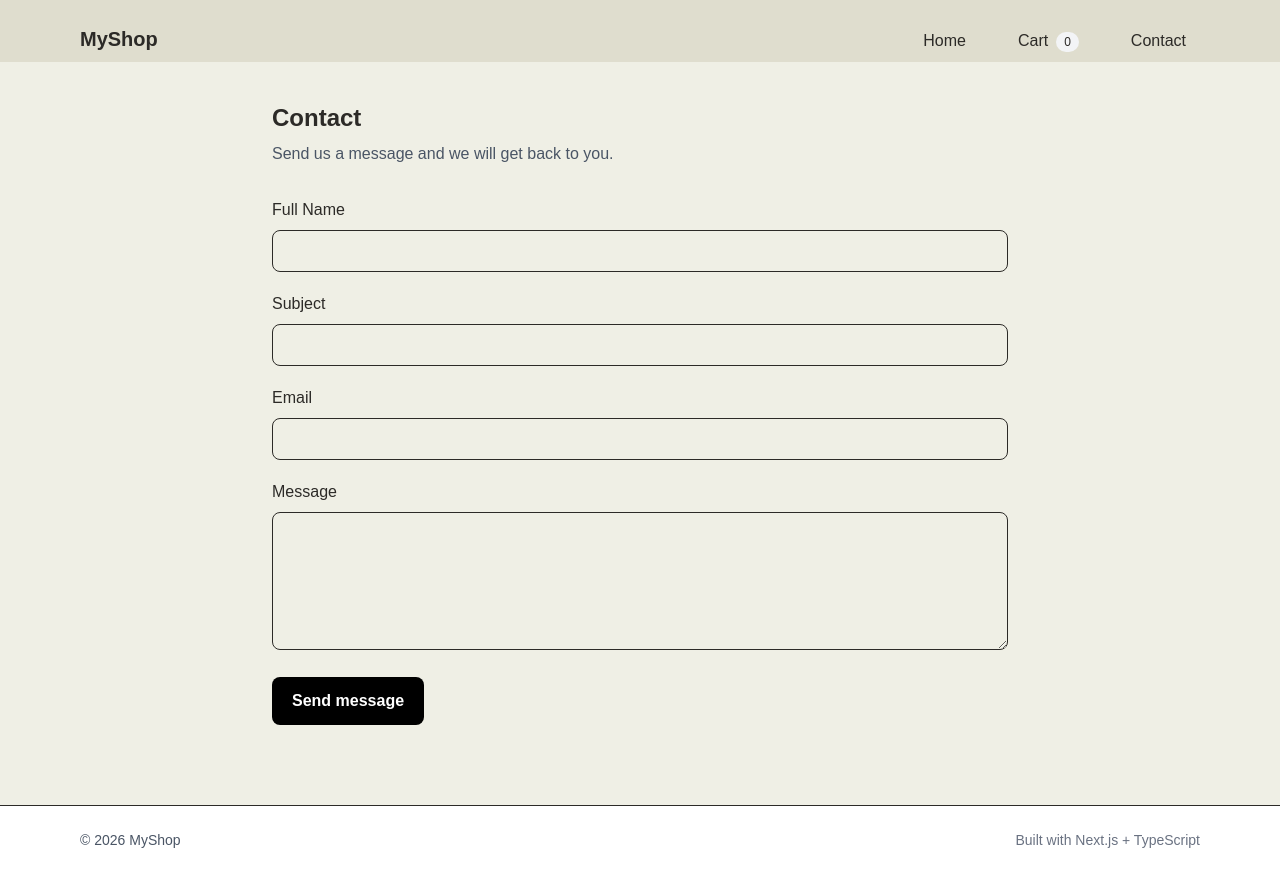
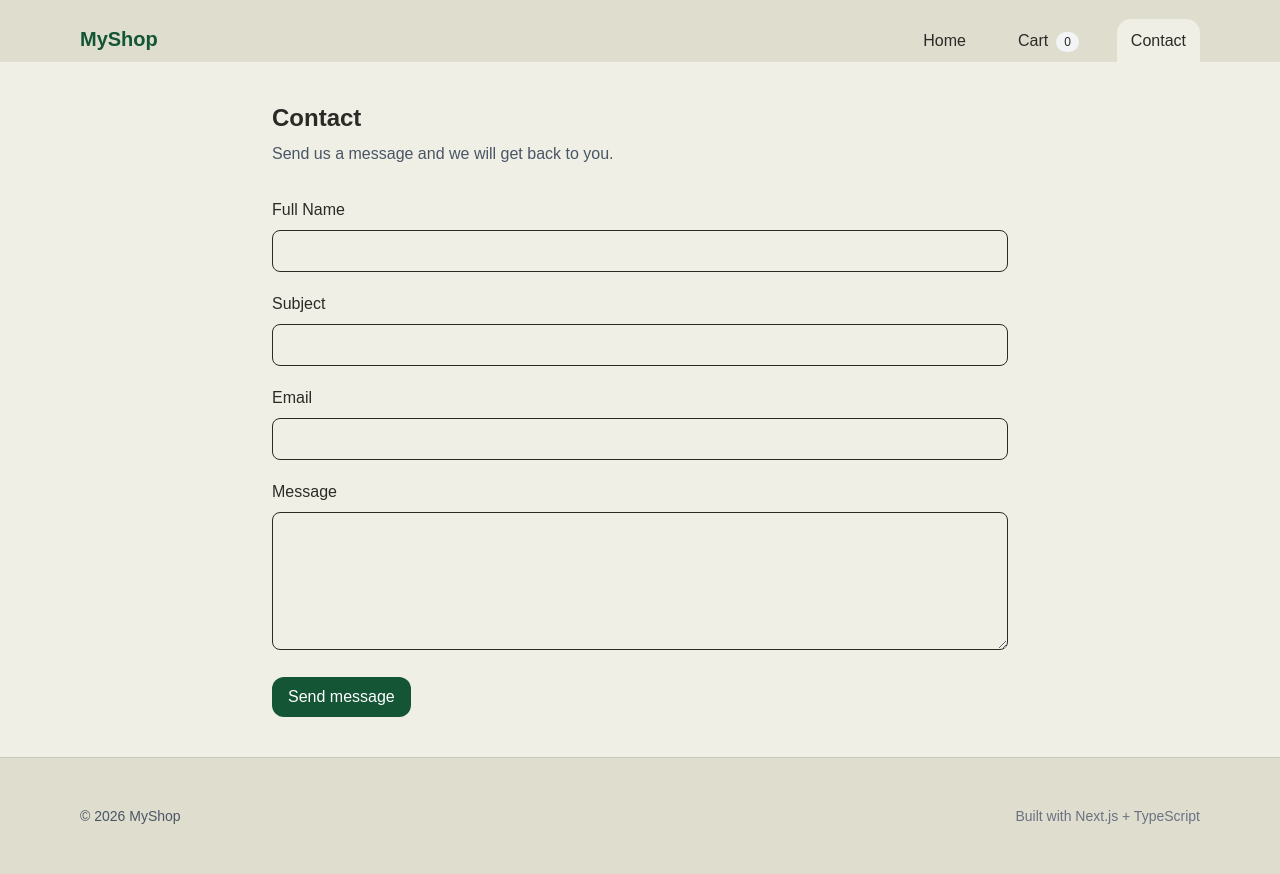
Before and after one commit to NoroffFEU/jsfw-2025-v1-anna-k-js-frameworks-ca, a Next.js app: page /contact in a window 1280 px wide. Built offline with nearby package versions, Linux system fonts and the light colour scheme.

Commit message:
added stylig, and layout bugs

```diff
--- a/app/cart/page.tsx
+++ b/app/cart/page.tsx
@@ -130,7 +130,7 @@ export default function CartPage() {
 
           <Link
             href="/checkout-success"
-            className="mt-6 block text-center rounded-lg bg-black text-white px-5 py-3 font-semibold hover:bg-black/90 transition"
+            className="btn-primary mt-4 inline-flex items-center justify-center"
           >
             Checkout
           </Link>
--- a/app/contact/page.tsx
+++ b/app/contact/page.tsx
@@ -182,10 +182,7 @@ export default function ContactPage() {
           )}
         </div>
 
-        <button
-          type="submit"
-          className="rounded-lg bg-black text-white px-5 py-3 font-semibold transition hover:bg-black/90 active:scale-95 focus:outline-none focus:ring-2 focus:ring-black/30"
-        >
+        <button type="submit" className="btn-primary">
           Send message
         </button>
       </form>
--- a/app/globals.css
+++ b/app/globals.css
@@ -4,7 +4,7 @@
   --background: #efefe5;
   --foreground: #2c2a27;
   --section: #dfddce;
-  --accent: #792e17;
+  --accent: #135534;
 }
 
 @theme inline {
@@ -53,3 +53,20 @@ body {
 .nav-link.is-active {
   background: var(--background);
 }
+
+.btn-primary {
+  background: var(--accent);
+  color: white;
+  padding: 0.5rem 1rem;
+  border-radius: 0.75rem;
+  font-weight: 500;
+  transition: transform 120ms ease, opacity 120ms ease;
+}
+
+.btn-primary:hover {
+  opacity: 0.9;
+}
+
+.btn-primary:active {
+  transform: translateY(1px);
+}
--- a/app/layout.tsx
+++ b/app/layout.tsx
@@ -29,11 +29,11 @@ export default function RootLayout({
 }>) {
   return (
     <html lang="en">
-      <body className="bg-background text-text">
+      <body className="bg-background text-text min-h-screen flex flex-col">
         <ToastProvider>
           <CartProvider>
             <Header />
-            {children}
+            <div className="flex-1">{children}</div>
             <Footer />
             <ToastViewport />
           </CartProvider>
--- a/app/page.tsx
+++ b/app/page.tsx
@@ -13,7 +13,7 @@ export default async function HomePage() {
       <h1 className="text-3xl font-bold">Online Shop</h1>
       <p className="mt-2 text-gray-600">Browse products</p>
       <SearchBar products={products} />
-       <section className="mt-8 grid gap-6 sm:grid-cols-2 lg:grid-cols-3 xl:grid-cols-4">
+       <section className="mt-10 grid gap-8 sm:grid-cols-2 lg:grid-cols-3 xl:grid-cols-4">
           {products.map((product) => (
             <ProductCard key={product.id} product={product} />
           ))}
--- a/components/AddToCartButton/AddToCartButton.tsx
+++ b/components/AddToCartButton/AddToCartButton.tsx
@@ -30,7 +30,7 @@ export default function AddToCartButton({ product }: AddToCartButtonProps) {
     <button
       type="button"
       onClick={handleAddToCart}
-      className="w-full sm:w-auto rounded-lg bg-black text-white px-5 py-3 font-semibold transition hover:bg-black/85 active:scale-95 focus:outline-none focus:ring-2 focus:ring-black/30"
+      className="btn-primary"
     >
       Add to Cart
     </button>
--- a/components/Footer/Footer.tsx
+++ b/components/Footer/Footer.tsx
@@ -4,7 +4,7 @@ export default function Footer() {
   const year = new Date().getFullYear()
 
   return (
-    <footer className="border-t bg-white mt-10">
+    <footer className="border-t border-black/10 section-bg py-6">
       <Container className="py-6 text-sm text-gray-600 flex items-center justify-between">
         <p>© {year} MyShop</p>
         <p className="text-gray-500">Built with Next.js + TypeScript</p>
--- a/components/Header/Header.tsx
+++ b/components/Header/Header.tsx
@@ -3,32 +3,30 @@
 import Link from "next/link";
 import Container from "@/components/Layout/Container";
 import { useCart } from "@/context/CartContext";
+import NavLink from "@/components/NavLink/NavLink";
+
 
 export default function Header() {
   const { state } = useCart();
   const cartCount = state.items.reduce((sum, item) => sum + item.quantity, 0);
   return (
-    <header className="section-bg ">
+    <header className="section-bg relative">
       <Container className="max-w-6xl mx-auto px-4 pt-4 pb-0 flex items-center justify-between">
-        <Link href="/" className="text-xl font-bold">
+        <Link href="/" className="text-lg sm:text-xl font-bold accent-text">
           MyShop
         </Link>
 
-        <nav className="relative z-10 flex items-center gap-6 self-end">
-          <Link href="/" className="nav-link">
-            Home
-          </Link>
+        <nav className="flex items-end gap-2 sm:gap-6 relative z-10">
+          <NavLink href="/">Home</NavLink>
 
-          <Link href="/cart" className="nav-link">
+          <NavLink href="/cart">
             Cart
             <span className="ml-2 inline-flex items-center justify-center rounded-full bg-gray-100 px-2 py-0.5 text-xs">
               {cartCount}
             </span>
-          </Link>
+          </NavLink>
 
-          <Link href="/contact" className="nav-link">
-            Contact
-          </Link>
+          <NavLink href="/contact">Contact</NavLink>
         </nav>
       </Container>
     </header>
--- /dev/null
+++ b/components/NavLink/NavLink.tsx
@@ -0,0 +1,24 @@
+"use client"
+
+import Link from "next/link"
+import { usePathname } from "next/navigation"
+
+type NavLinkProps = {
+  href: string
+  children: React.ReactNode
+}
+
+export default function NavLink({ href, children }: NavLinkProps) {
+  const pathname = usePathname()
+
+  const isActive = pathname === href
+
+  return (
+    <Link
+      href={href}
+      className={`nav-link ${isActive ? "is-active" : ""}`}
+    >
+      {children}
+    </Link>
+  )
+}
--- a/components/ProductCard/ProductCard.tsx
+++ b/components/ProductCard/ProductCard.tsx
@@ -15,12 +15,12 @@ export default function ProductCard({ product }: ProductCardProps) {
   return (
     <Link
       href={`/product/${product.id}`}
-      className="group block rounded-xl bg-white shadow-sm border overflow-hidden hover:shadow-md transition"
+      className="group block rounded-xl bg-white shadow-sm border border-black/10 overflow-hidden transition hover:-translate-y-1 hover:shadow-lg"
       aria-label={`View details for ${product.title}`}
     >
       <div className="relative aspect-square bg-gray-100">
         {hasDiscount && discountPercent > 0 && (
-          <div className="absolute left-3 top-3 z-10 rounded-full bg-black/80 text-white text-xs px-3 py-1">
+          <div className="absolute left-3 top-3 z-10 rounded-full accent-bg text-white text-xs px-3 py-1">
             -{discountPercent}%
           </div>
         )}
@@ -29,7 +29,7 @@ export default function ProductCard({ product }: ProductCardProps) {
           src={product.image?.url || '/placeholder.png'}
           alt={product.image?.alt || product.title}
           fill
-          className="object-cover group-hover:scale-[1.02] transition"
+          className="object-cover transition-transform duration-300 group-hover:scale-[1.04]"
           sizes="(max-width: 768px) 50vw, (max-width: 1200px) 25vw, 20vw"
         />
       </div>
@@ -38,7 +38,7 @@ export default function ProductCard({ product }: ProductCardProps) {
         <h2 className="font-semibold leading-snug line-clamp-2">{product.title}</h2>
 
         <div className="mt-2 flex items-baseline gap-2">
-          <span className="font-bold">{formatCurrency(product.discountedPrice)}</span>
+          <span className="text-lg font-semibold">{formatCurrency(product.discountedPrice)}</span>
 
           {hasDiscount && (
             <span className="text-sm text-gray-500 line-through">
```
